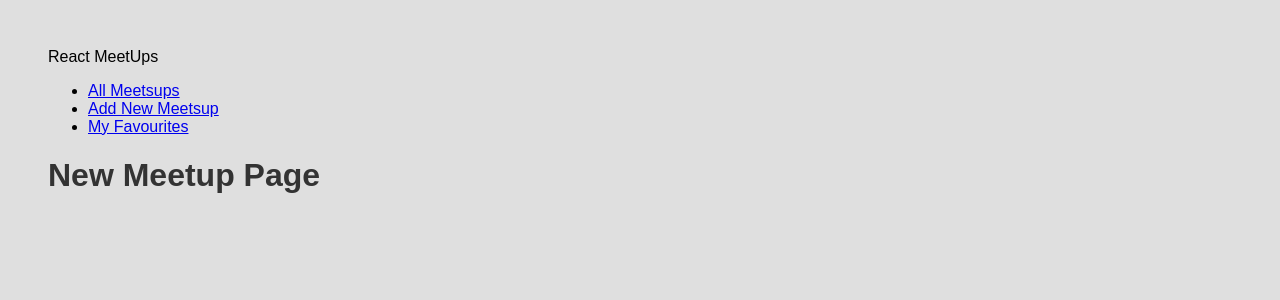
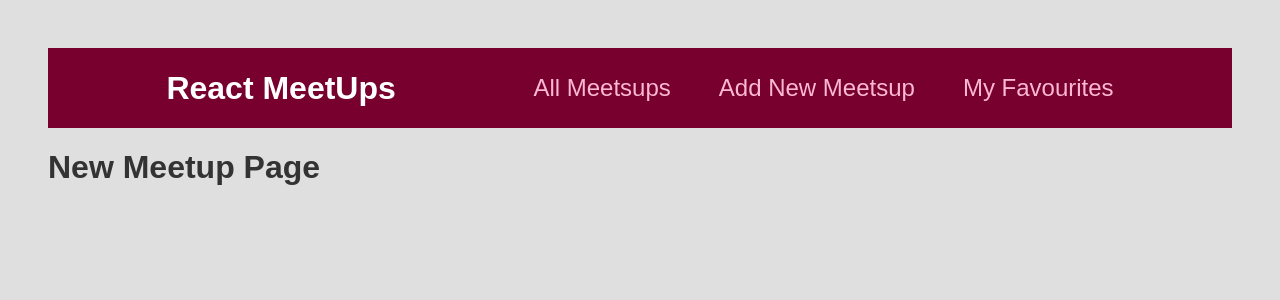
Before and after one commit to Its-Gayathri/meet-up, a React (Create React App) app: page /new-meetup in a window 1280 px wide. Shown: the top 300 px of the page. Built offline with nearby package versions, Linux system fonts and the light colour scheme.

Commit message:
mainNavigation styling

```diff
--- a/src/components/Layout/MainNavigation.js
+++ b/src/components/Layout/MainNavigation.js
@@ -1,9 +1,11 @@
 import { Link } from 'react-router-dom';
+import classes from './MainNavigation.module.css';
+
 function MainNavigation()
 {
   return(
-      <header>
-          <div>React MeetUps</div>
+      <header className={classes.header}>
+          <div className={classes.logo}>React MeetUps</div>
           <nav>
               <ul>
                   <li>
--- /dev/null
+++ b/src/components/Layout/MainNavigation.module.css
@@ -0,0 +1,47 @@
+.header {
+    width: 100%;
+    height: 5rem;
+    display: flex;
+    align-items: center;
+    justify-content: space-between;
+    background-color: #77002e;
+    padding: 0 10%;
+  }
+
+  .logo {
+    font-size: 2rem;
+    color: white;
+    font-weight: bold;
+  }
+
+  .header ul {
+    list-style: none;
+    margin: 0;
+    padding: 0;
+    display: flex;
+    align-items: baseline;
+  }
+
+  .header li {
+    margin-left: 3rem;
+  }
+
+  .header a {
+    text-decoration: none;
+    font-size: 1.5rem;
+    color: #fcb8d2;
+  }
+
+  .header a:hover,
+  .header a:active,
+  .header a.active {
+    color: white;
+  }
+
+  .badge {
+    background-color: #cc2062;
+    color: white;
+    border-radius: 12px;
+    padding: 0 1rem;
+    margin-left: 0.5rem;
+  }
```
